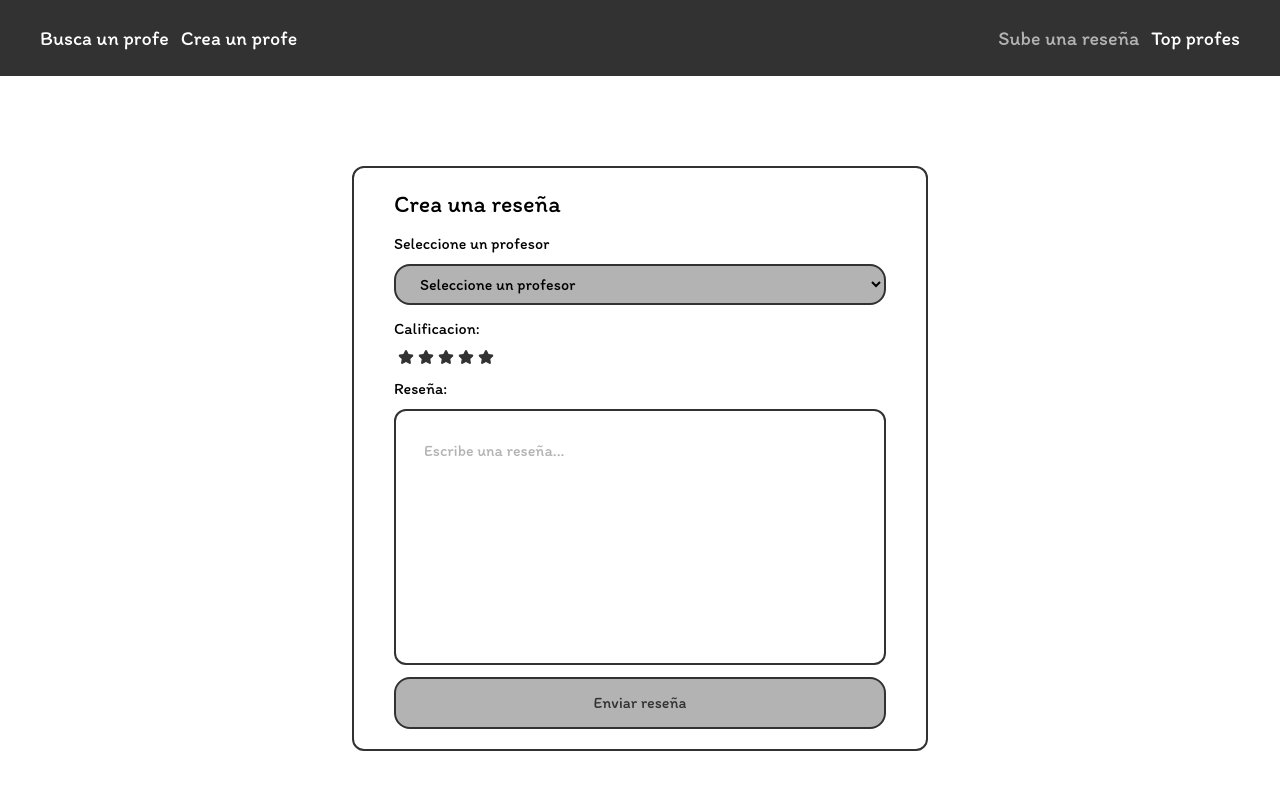
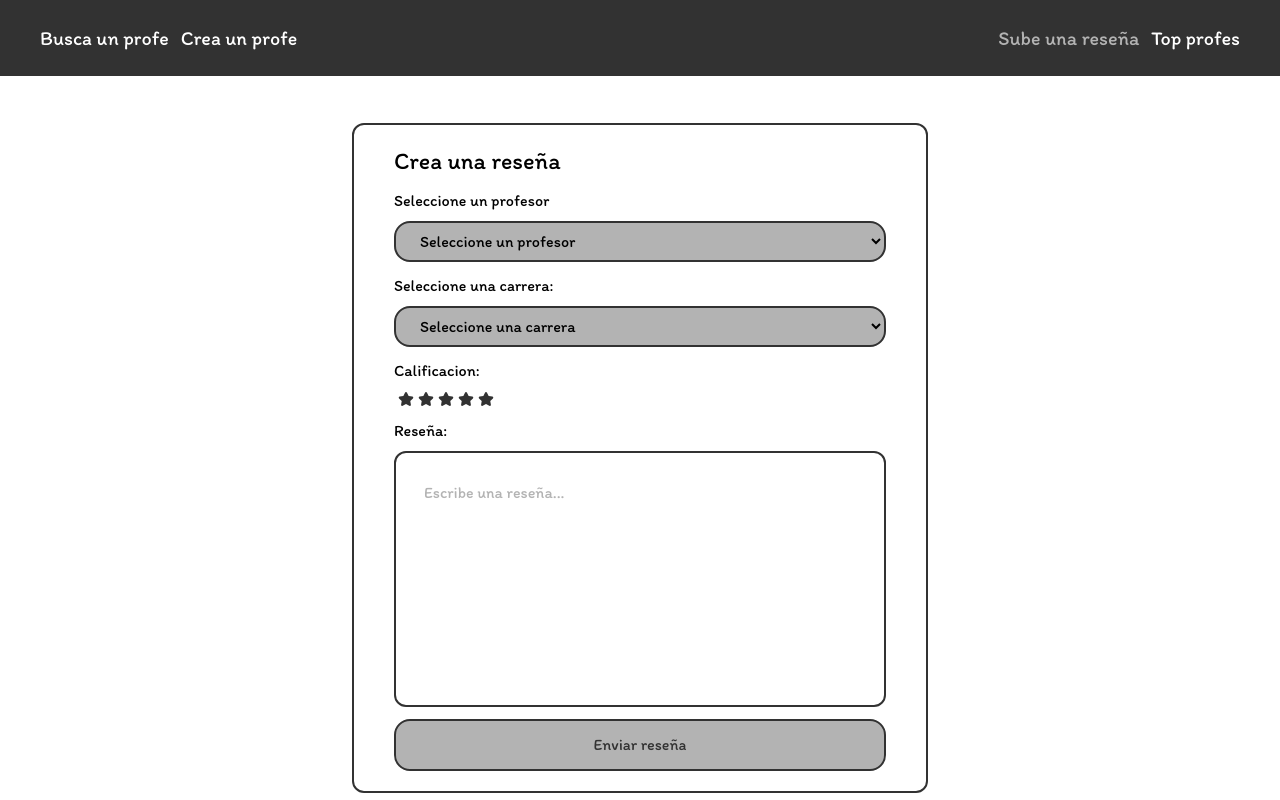
Before and after one commit to LuisC-web/rate-ud, a Next.js app: page /new/review in a window 1280 px wide. Built offline with nearby package versions, Linux system fonts and the light colour scheme.

Commit message:
fix: change Facultad to Carrera and field to career

```diff
--- a/src/app/new/review/page.tsx
+++ b/src/app/new/review/page.tsx
@@ -18,9 +18,19 @@ function newReviewPage() {
             </select>
           </div>
           <div className="flex flex-col space-y-2">
+            <label htmlFor="select-career">Seleccione una carrera:</label>
+            <select
+              name="select-career"
+              className="bg-primary-light border-primary w-full rounded-2xl border-2 px-5 py-2"
+              defaultValue=""
+            >
+              <option value="">Seleccione una carrera</option>
+            </select>
+          </div>
+          <div className="flex flex-col space-y-2">
             <label htmlFor="rate-teacher">Calificacion:</label>
             <RateStair></RateStair>
-          </div>{" "}
+          </div>
           <div className="flex flex-col space-y-2">
             <label htmlFor="review-teacher">Reseña:</label>
             <textarea
--- a/src/components/TableData.tsx
+++ b/src/components/TableData.tsx
@@ -8,7 +8,7 @@ async function TableData() {
         <thead className="bg-primary text-left text-white">
           <tr>
             <th className="px-6 py-3 font-medium">Nombre</th>
-            <th className="px-6 py-3 font-medium">Facultad</th>
+            <th className="px-6 py-3 font-medium">Carrera</th>
             <th className="px-6 py-3 font-medium">Calificación</th>
             <th className="px-6 py-3 font-medium">Acciones</th>
           </tr>
@@ -16,7 +16,7 @@ async function TableData() {
         <tbody className="divide-primary text-primary divide-y text-sm">
           <tr>
             <td className="px-6 py-4">Juan Pérez</td>
-            <td className="px-6 py-4">Ingeniería</td>
+            <td className="px-6 py-4">Ingeniería Electronica</td>
             <td className="px-6 py-4">
               <RateStair></RateStair>
             </td>
```
